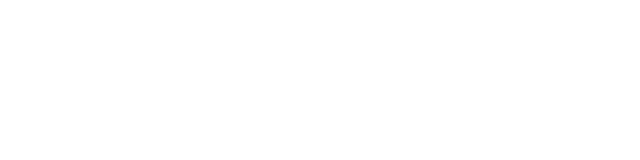
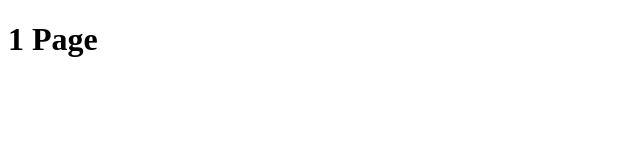
Before and after one commit to bencodezen/local-file-api-prototype, a Nuxt app: page /crew/1 in a window 1280 px wide. Before the commit this address had no page. Shown: the top 160 px of the page, without its empty margins (0-640 px from the left). Built offline with nearby package versions, Linux system fonts and the light colour scheme.

Commit message:
feature: user can see specific page for crew member

```diff
--- /dev/null
+++ b/pages/crew/[member].vue
@@ -0,0 +1,11 @@
+<script setup lang="ts">
+const route = useRoute()
+
+const memberName = computed(() => route.params.member)
+</script>
+
+<template>
+  <h1>{{ memberName }} Page</h1>
+</template>
+
+<style lang="scss" scoped></style>
```
